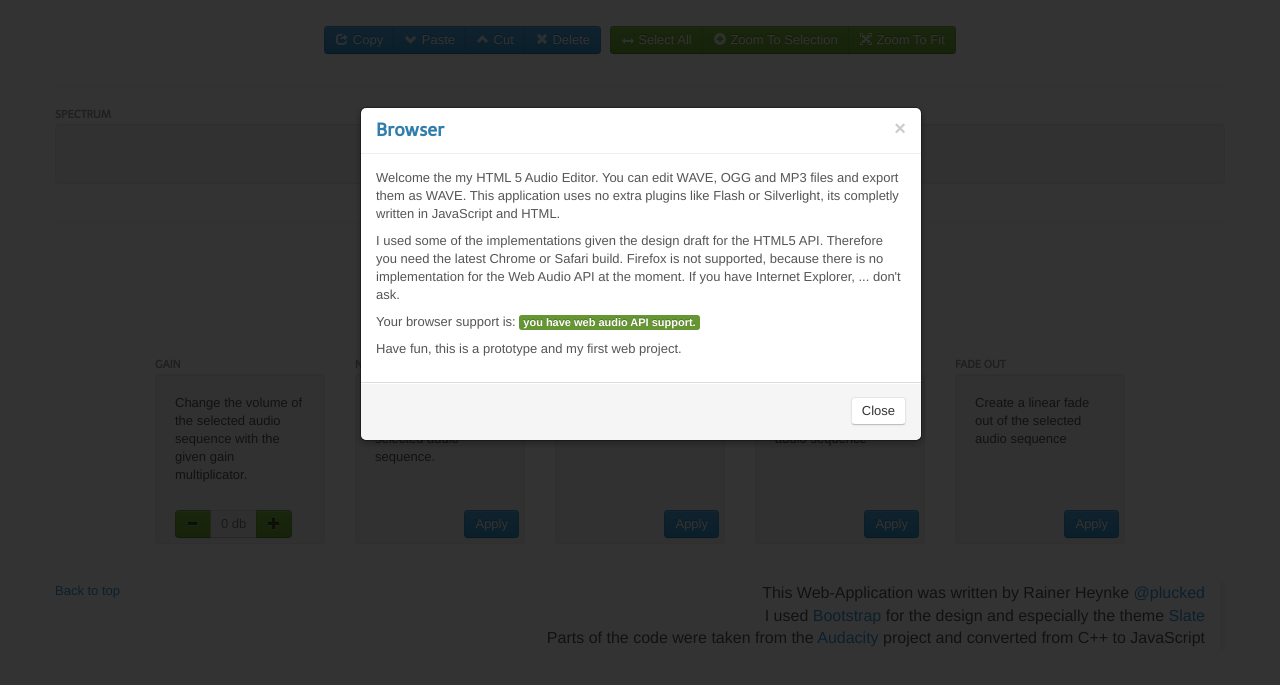
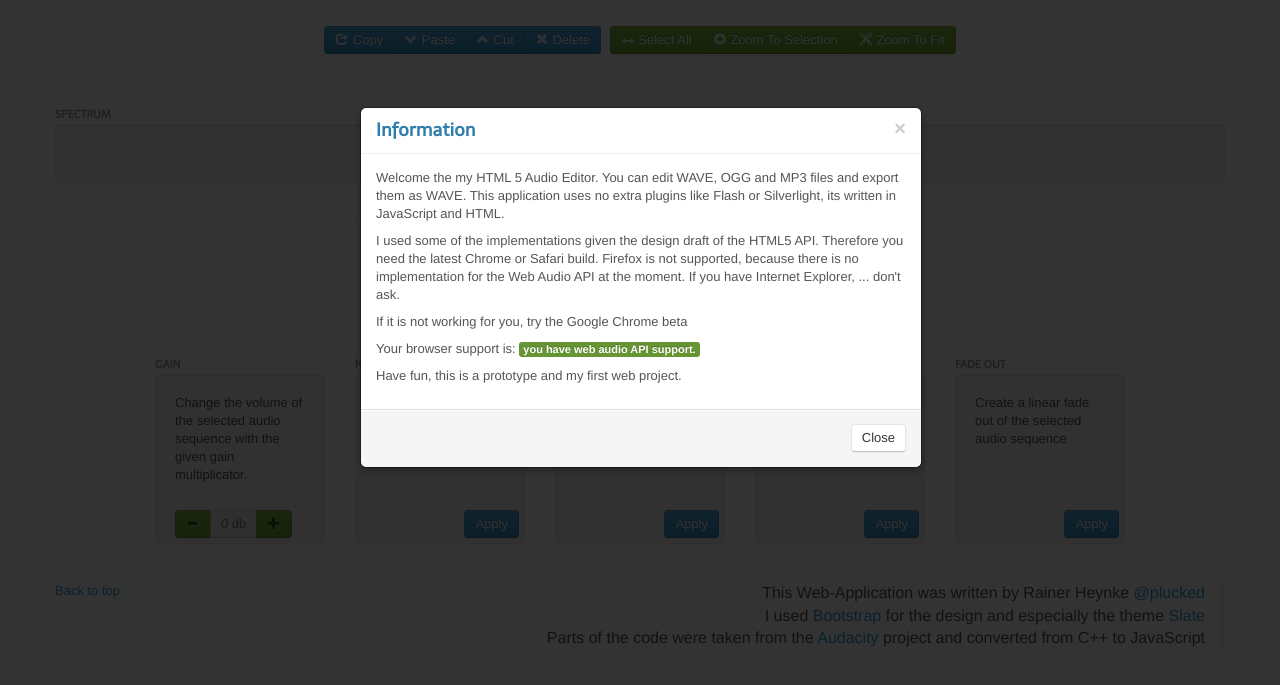
Before and after one commit to plucked/html5-audio-editor, a plain HTML site: page index.html in a window 1280 px wide. Shown: the part 43-728 px from the top of the page. Drawn offline with Linux system fonts and the light colour scheme.

Commit message:
* changed info text

```diff
--- a/index.html
+++ b/index.html
@@ -240,11 +240,12 @@
     <div class="modal hide" id="welcomeAsModal">
       <div class="modal-header">
         <button type="button" class="close" data-dismiss="modal">×</button>
-        <h3>Browser</h3>
+        <h3>Information</h3>
       </div>
       <div class="modal-body">
-        <p>Welcome the my HTML 5 Audio Editor. You can edit WAVE, OGG and MP3 files and export them as WAVE. This application uses no extra plugins like Flash or Silverlight, its completly written in JavaScript and HTML.</p>
-        <p>I used some of the implementations given the design draft for the HTML5 API. Therefore you need the latest Chrome or Safari build. Firefox is not supported, because there is no implementation for the Web Audio API at the moment. If you have Internet Explorer, ... don't ask.</p>
+        <p>Welcome the my HTML 5 Audio Editor. You can edit WAVE, OGG and MP3 files and export them as WAVE. This application uses no extra plugins like Flash or Silverlight, its written in JavaScript and HTML.</p>
+        <p>I used some of the implementations given the design draft of the HTML5 API. Therefore you need the latest Chrome or Safari build. Firefox is not supported, because there is no implementation for the Web Audio API at the moment. If you have Internet Explorer, ... don't ask.</p>
+        <p>If it is not working for you, try the Google Chrome beta</p>
         <p>Your browser support is: <span id="browser_support" class="label">Unkown</span></p>
         <p>Have fun, this is a prototype and my first web project.</p>
 
```
Also changed, not shown: README.md, 1 other file.
